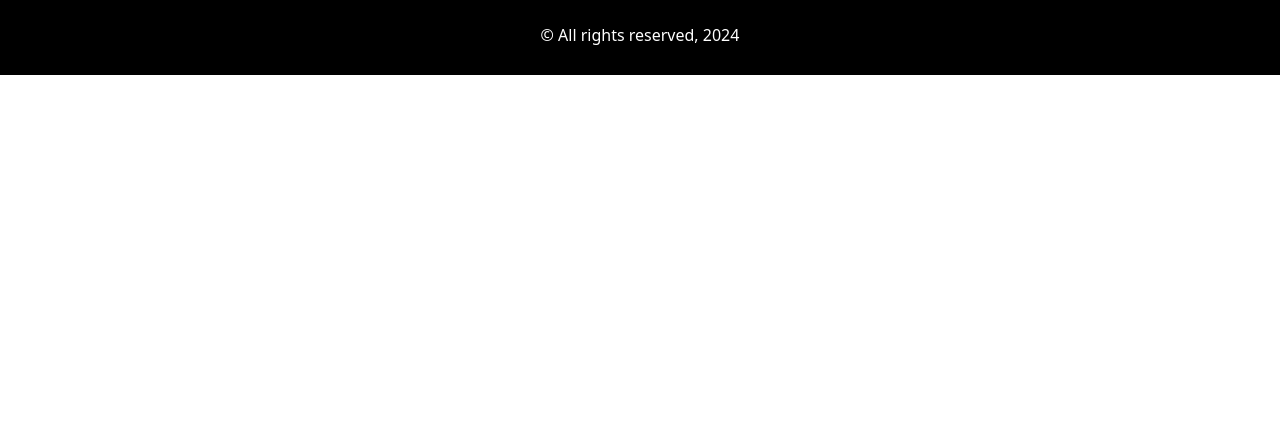
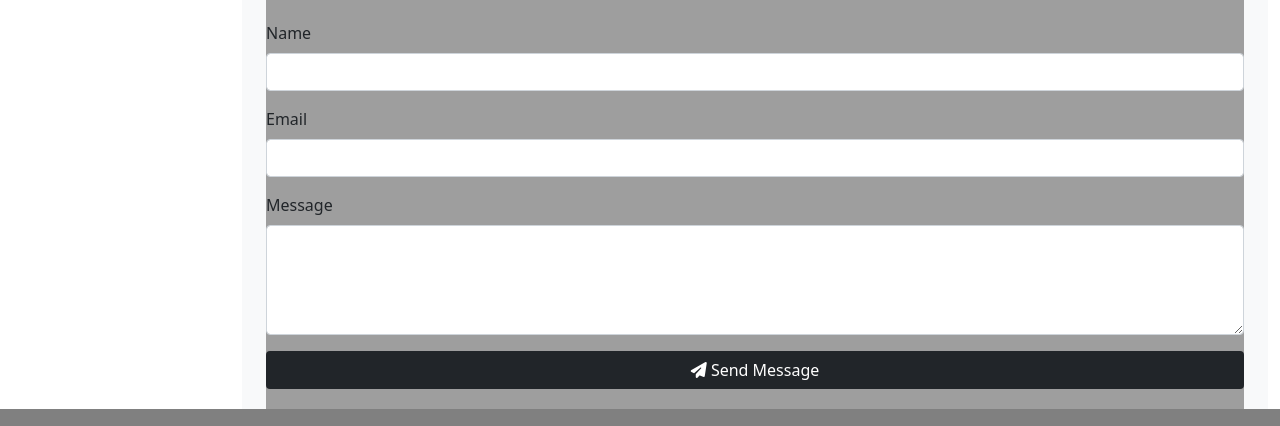
Before and after one commit to yaayimanalien/yaayimanalien, a plain HTML site: page 7/about.html in a window 1280 px wide. Shown: the part 1018-1444 px from the top of the page. Before the commit the page ends 1093 px from the top, so only its background shows below. Drawn offline with nearby package versions, Linux system fonts and the light colour scheme.

```diff
--- a/7/about.html
+++ b/7/about.html
@@ -42,8 +42,7 @@
 
     <div class="container-fluid">
         <div class="row">
-            <!-- Fixed Width Column -->
-            <div class="col-auto d-none d-lg-block" style="width: 230px; background-color: #f8f9fa;">
+            <div class="col-auto d-none d-lg-block" style="width: 230px;">
                 <div class="text-center p-4">
                     <!-- Profile Picture -->
                     <img src="icebear.jpg" class="img-fluid rounded-circle mb-3" alt="Profile Picture" style="width: 100px; height: 100px; object-fit: cover;">
@@ -74,12 +73,10 @@
                 </div>
             </div>
 
-            <!-- Flexible Width Column -->
             <div class="col">
-                <div class="container mt-4">
+                <div class="container mt-4" style="background-color: #f8f9fa;">
                     <h1 class="mb-4">About Me</h1>
 
-                    <!-- About Me Content -->
                     <div class="row mb-4">
                         <div class="col-md-6">
                             <img src="img/pic18.jpg" alt="Profile Picture 1" class="img-fluid rounded">
@@ -97,7 +94,6 @@
                         </p>
                     </div>
 
-                    <!-- Technical Skills -->
                     <div class="mb-4">
                         <h3>Technical Skills</h3>
                         <div class="mb-2">
@@ -120,16 +116,39 @@
                         </div>
                     </div>
 
-                    <!-- Download Resume -->
                     <div class="text-center">
                         <button class="btn btn-dark" id="downloadResume" data-bs-toggle="modal" data-bs-target="#downloadModal" style="margin-bottom: 20px;">
                             <i class="fas fa-download"></i> Download Resume
                         </button>
                     </div>
+
+                    <div class="contact-form mx-auto mt-5" style="background-color: rgb(158, 158, 158);">
+                        <h3 class="mb-4">Contact Me</h3>
+                        <form id="contactForm">
+                            <div class="mb-3">
+                                <label for="name" class="form-label">Name</label>
+                                <input type="text" class="form-control" id="name" name="name" required>
+                                <div class="invalid-feedback">Please fill out this field.</div>
+                            </div>
+                            <div class="mb-3">
+                                <label for="email" class="form-label">Email</label>
+                                <input type="email" class="form-control" id="email" name="email" required>
+                                <div class="invalid-feedback">Please enter a valid email address.</div>
+                            </div>
+                            <div class="mb-3">
+                                <label for="message" class="form-label">Message</label>
+                                <textarea class="form-control" id="message" name="message" rows="4" required></textarea>
+                                <div class="invalid-feedback">Please fill out this field.</div>
+                            </div>
+                            <button type="submit" class="btn btn-submit bg-dark text-white w-100" style="margin-bottom: 20px;">
+                                <i class="fa-solid fa-paper-plane"></i> Send Message
+                            </button>
+                        </form>
+                    </div>
                 </div>
             </div>
 
-            <!-- Modal -->
+
             <div class="modal fade" id="downloadModal" tabindex="-1" aria-labelledby="downloadModalLabel" aria-hidden="true">
                 <div class="modal-dialog">
                     <div class="modal-content">
@@ -146,31 +165,29 @@
                     </div>
                 </div>
             </div>
+
+
         </div>
 
-            <!-- Footer Section -->
+
+
     <footer>
         <div class="primary" style="background-color: #808080; color: white;">
-          <!-- Row 1: Contact Info (Email, Phone, Socials) -->
           <div class="row" style="background-color: gray; color: white; height: 80px;">
-            <!-- Email Column -->
             <div class="col-12 col-md-4 d-flex justify-content-center align-items-center">
               <i class="fas fa-envelope me-2"></i>
               <a href="mailto:designer@mail.lv" class="text-white">designer@mail.lv</a>
             </div>
-            <!-- Phone Column -->
             <div class="col-12 col-md-4 d-flex justify-content-center align-items-center">
               <i class="fas fa-phone-alt me-2"></i>
               <a href="tel:+3711234567" class="text-white">+371 1234567</a>
             </div>
-            <!-- Social Media Column -->
             <div class="col-12 col-md-4 text-center d-flex justify-content-center align-items-center">
               <a href="https://linkedin.com" class="text-white mx-2"><i class="fab fa-linkedin fa-2x"></i></a>
               <a href="https://instagram.com" class="text-white mx-2"><i class="fab fa-instagram fa-2x"></i></a>
             </div>
           </div>
 
-          <!-- Row 2: Copyright -->
           <div class="row" style="background-color: black; color: white; height: 80px;">
             <div class="col-12 text-center d-flex justify-content-center align-items-center">
               <p class="mb-0">© All rights reserved, 2024</p>
@@ -180,17 +197,9 @@
       </footer>
 
 
-    <!-- <h1>Hello, world!</h1> -->
 
-    <!-- Optional JavaScript; choose one of the two! -->
 
-    <!-- Option 1: Bootstrap Bundle with Popper -->
     <script src="https://cdn.jsdelivr.net/npm/bootstrap@5.0.2/dist/js/bootstrap.bundle.min.js" integrity="sha384-MrcW6ZMFYlzcLA8Nl+NtUVF0sA7MsXsP1UyJoMp4YLEuNSfAP+JcXn/tWtIaxVXM" crossorigin="anonymous"></script>
 
-    <!-- Option 2: Separate Popper and Bootstrap JS -->
-    <!--
-    <script src="https://cdn.jsdelivr.net/npm/@popperjs/core@2.9.2/dist/umd/popper.min.js" integrity="sha384-IQsoLXl5PILFhosVNubq5LC7Qb9DXgDA9i+tQ8Zj3iwWAwPtgFTxbJ8NT4GN1R8p" crossorigin="anonymous"></script>
-    <script src="https://cdn.jsdelivr.net/npm/bootstrap@5.0.2/dist/js/bootstrap.min.js" integrity="sha384-cVKIPhGWiC2Al4u+LWgxfKTRIcfu0JTxR+EQDz/bgldoEyl4H0zUF0QKbrJ0EcQF" crossorigin="anonymous"></script>
-    -->
   </body>
 </html>
```
Also changed, not shown: 7/index.html (+1 -1 lines), 7/index2.html (+1 -32 lines), 7/index3.html (+1 -19 lines).
